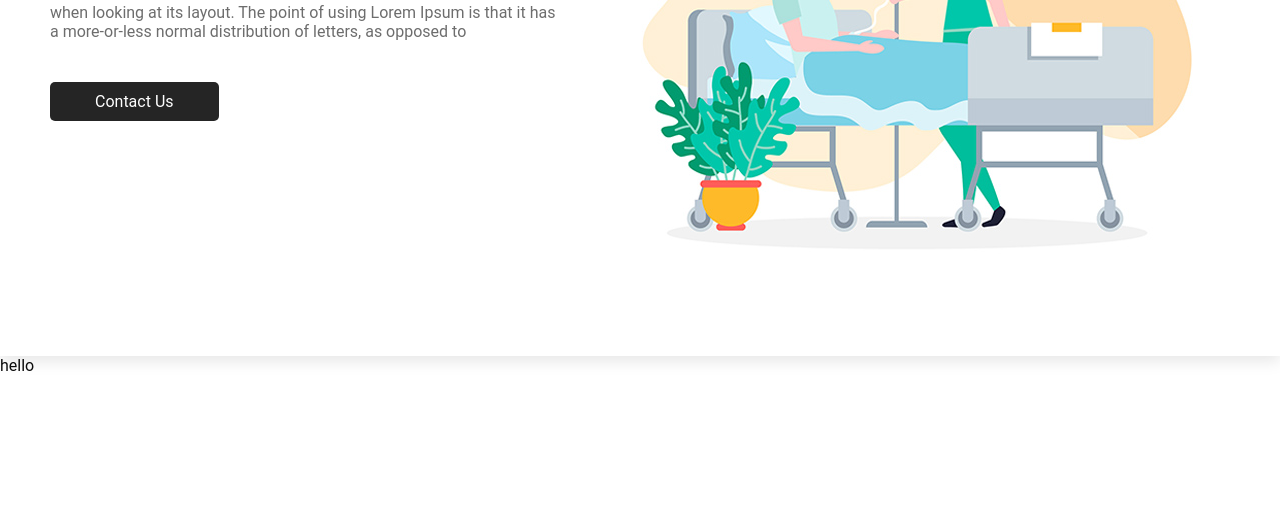
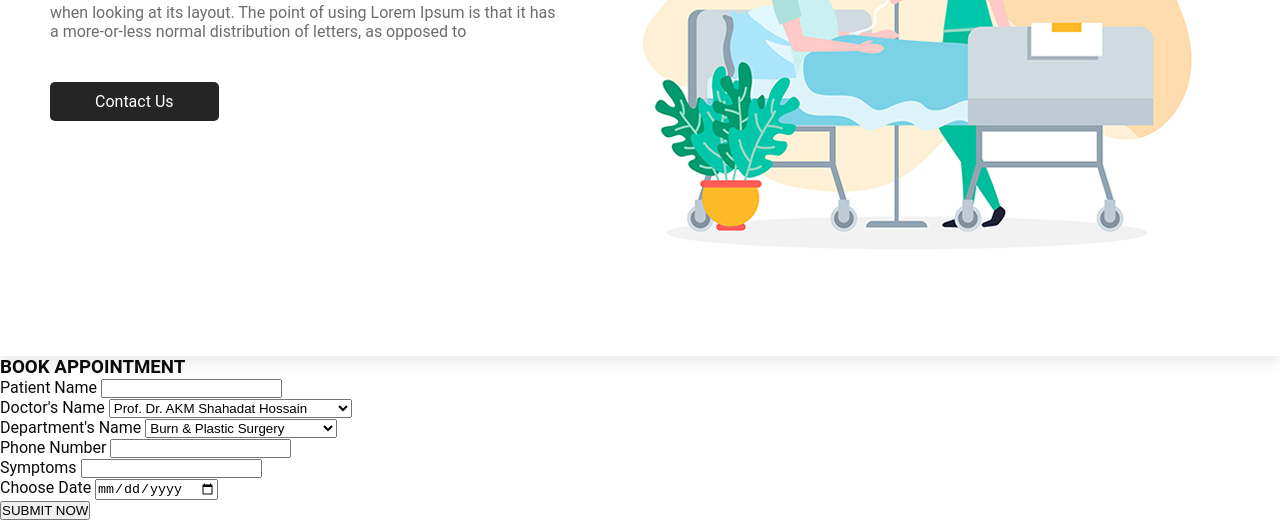
Before and after one commit to ShahadatShijan/wit-project-01, a plain HTML site: page index.html in a window 1280 px wide. Shown: the part 470-990 px from the top of the page. Before the commit the page ends 845 px from the top, so only its background shows below. Drawn offline with Linux system fonts and the light colour scheme.

Commit message:
created book section structure

```diff
--- a/index.html
+++ b/index.html
@@ -49,9 +49,57 @@
     </div>
     <!-- hero section end -->
 
+    <!--book section start-->
+
+    <div class="book_section">
+        <div class="title_section">
+            <h3>BOOK <span>APPOINTMENT</span></h3>
+        </div>
+        <div class="form_section">
+            <form action="">
+                <div>
+                    <label for="">Patient Name</label>
+                    <input type="text" name="pName" id="">
+                </div>
+                <div>
+                    <label for="">Doctor's Name</label>
+                    <select id="" name="dName">
+                        <option value="Prof. Dr. AKM Shahadat Hossain">Prof. Dr. AKM Shahadat Hossain </option>
+                        <option value="Prof. Dr. Md. Ashraf Ul Haque ">Prof. Dr. Md. Ashraf Ul Haque </option>
+                        <option value="Prof. Dr. Zohra Jameela Khan"> Prof. Dr. Zohra Jameela Khan</option>
+                        <option value="Prof. Dr. Chandra Shekhor Majumder">Prof. Dr. Chandra Shekhor Majumder</option>
+                      </select>
+                </div>
+                <div>
+                    <label for="">Department's Name</label>
+                    <select id="" name="depName">
+                        <option value="Burn & Plastic Surgery">Burn & Plastic Surgery </option>
+                        <option value="Medicine Department ">Medicine Department </option>
+                        <option value="Cardiac Surgery Department ">Cardiac Surgery Department</option>
+                        <option value="Cardiology Department">Cardiology Department</option>
+                      </select>
+                </div>
+                <div>
+                    <label for="">Phone Number</label>
+                    <input type="number" name="number" id="">
+                </div>
+                <div>
+                    <label for="">Symptoms</label>
+                    <input type="text" name="symptoms" id="">
+                </div>
+                <div>
+                    <label for="">Choose Date</label>
+                    <input type="date" name="date" id="">
+                </div>
+                <input type="submit" value="SUBMIT NOW">
+            </form>
+        </div>
+    </div>
 
 
-    <div>hello</div>
+    <!--book section end-->
+
+
 
 </body>
 
```
